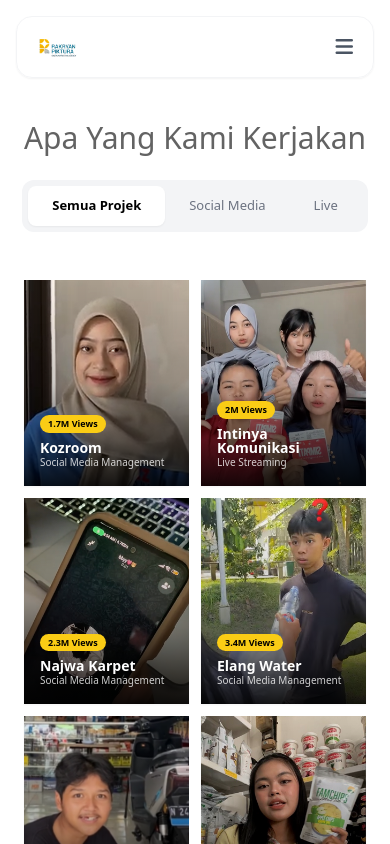
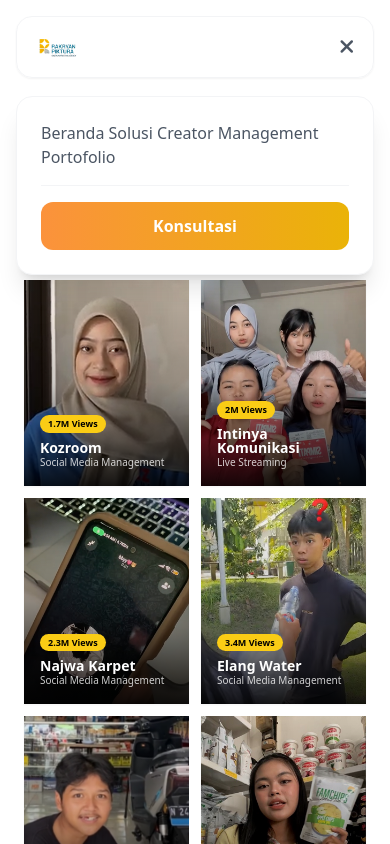
Before and after one commit to Liliang10/Web-Piktura, a website: page portofolio.html in a window 390 px wide. Both pictures are taken after a click on the button 344 px from the left and 47 px from the top of the page. Shown: the top 844 px of the page. Drawn offline with nearby package versions, Linux system fonts and the light colour scheme.

Commit message:
Update portofolio.html

```diff
--- a/portofolio.html
+++ b/portofolio.html
@@ -35,19 +35,28 @@
             </ul>
 
             <div class="flex items-center gap-3">
-                <a href="https://wa.me/6281234567890?text=Halo%20Rakryan%20Piktura,%20saya%20ingin%20konsultasi%20mengenai%20layanan%20Anda."
-                target="_blank"
-                class="hidden md:block">
+                <a href="https://wa.me/..." target="_blank" class="hidden md:block">
                     <button class="bg-gradient-to-r from-orange-400 to-yellow-500 text-white px-5 md:px-6 py-2 rounded-lg text-[10px] md:text-xs font-bold shadow-lg hover:scale-105 transition">
                         Konsultasi
                     </button>
                 </a>
 
-                <button class="md:hidden text-gray-600 text-xl p-1">
+                <button id="burger-btn" class="md:hidden text-gray-600 text-xl p-1 focus:outline-none">
                     <i class="fas fa-bars"></i>
                 </button>
             </div>
         </nav>
+
+        <div id="mobile-menu" class="hidden fixed inset-x-4 top-24 bg-white border border-gray-100 p-6 rounded-2xl shadow-xl flex-col space-y-4 md:hidden z-50">
+            <a href="#" class="text-gray-600 font-medium hover:text-orange-500">Beranda</a>
+            <a href="#" class="text-gray-600 font-medium hover:text-orange-500">Solusi</a>
+            <a href="#" class="text-gray-600 font-medium hover:text-orange-500">Creator Management</a>
+            <a href="#" class="text-gray-600 font-medium hover:text-orange-500">Portofolio</a>
+            <hr class="border-gray-100">
+            <button class="bg-gradient-to-r from-orange-400 to-yellow-500 text-white w-full py-3 rounded-xl font-bold">
+                Konsultasi
+            </button>
+        </div>
     </header>
 
     <section class="py-10 md:py-16 bg-white">
@@ -446,6 +455,28 @@
 </div>
 
 <script>
+    const burgerBtn = document.getElementById('burger-btn');
+    const mobileMenu = document.getElementById('mobile-menu');
+
+    burgerBtn.addEventListener('click', () => {
+        mobileMenu.classList.toggle('hidden');
+
+        const icon = burgerBtn.querySelector('i');
+        if (mobileMenu.classList.contains('hidden')) {
+            icon.classList.replace('fa-times', 'fa-bars');
+        } else {
+            icon.classList.replace('fa-bars', 'fa-times');
+        }
+    });
+
+    window.addEventListener('click', (e) => {
+        if (!burgerBtn.contains(e.target) && !mobileMenu.contains(e.target)) {
+            mobileMenu.classList.add('hidden');
+            burgerBtn.querySelector('i').classList.replace('fa-times', 'fa-bars');
+        }
+    });
+
+
     const modal = document.getElementById('videoModal');
     const container = document.getElementById('tiktokContainer');
 
```
